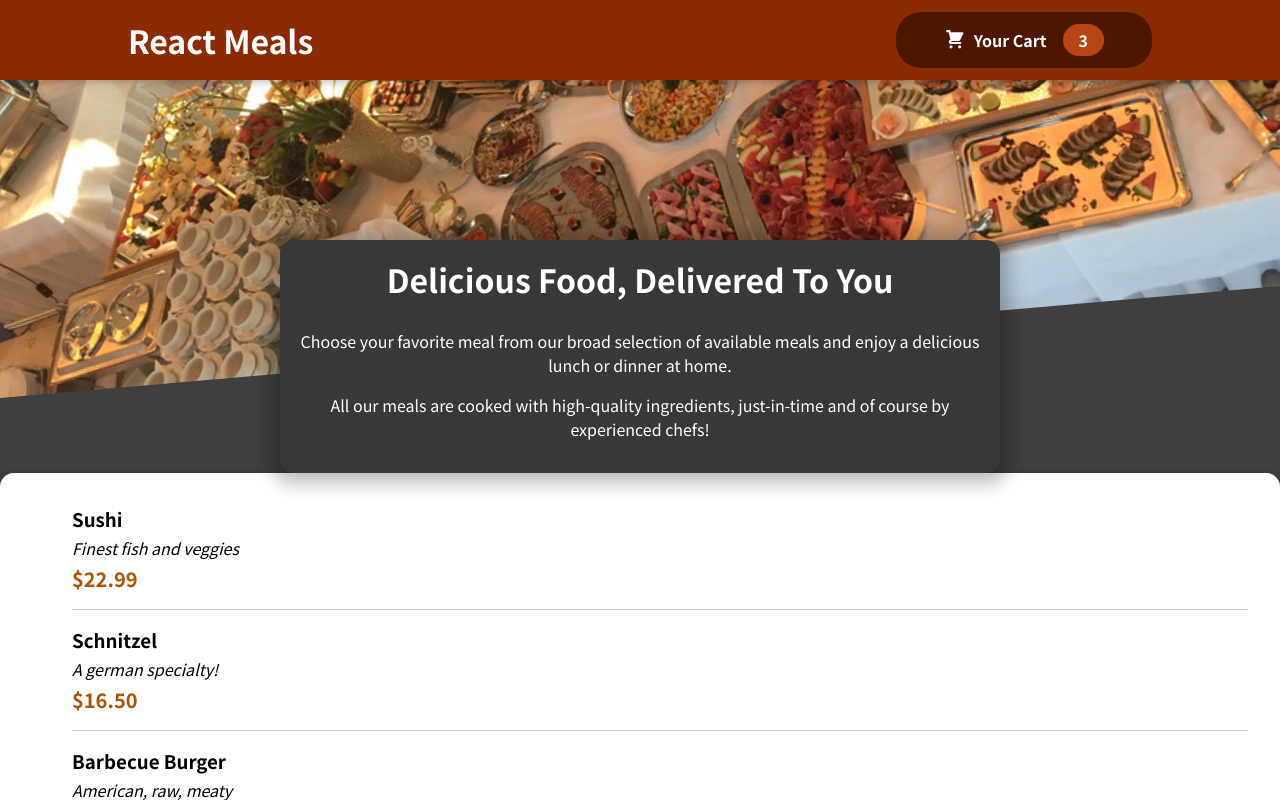
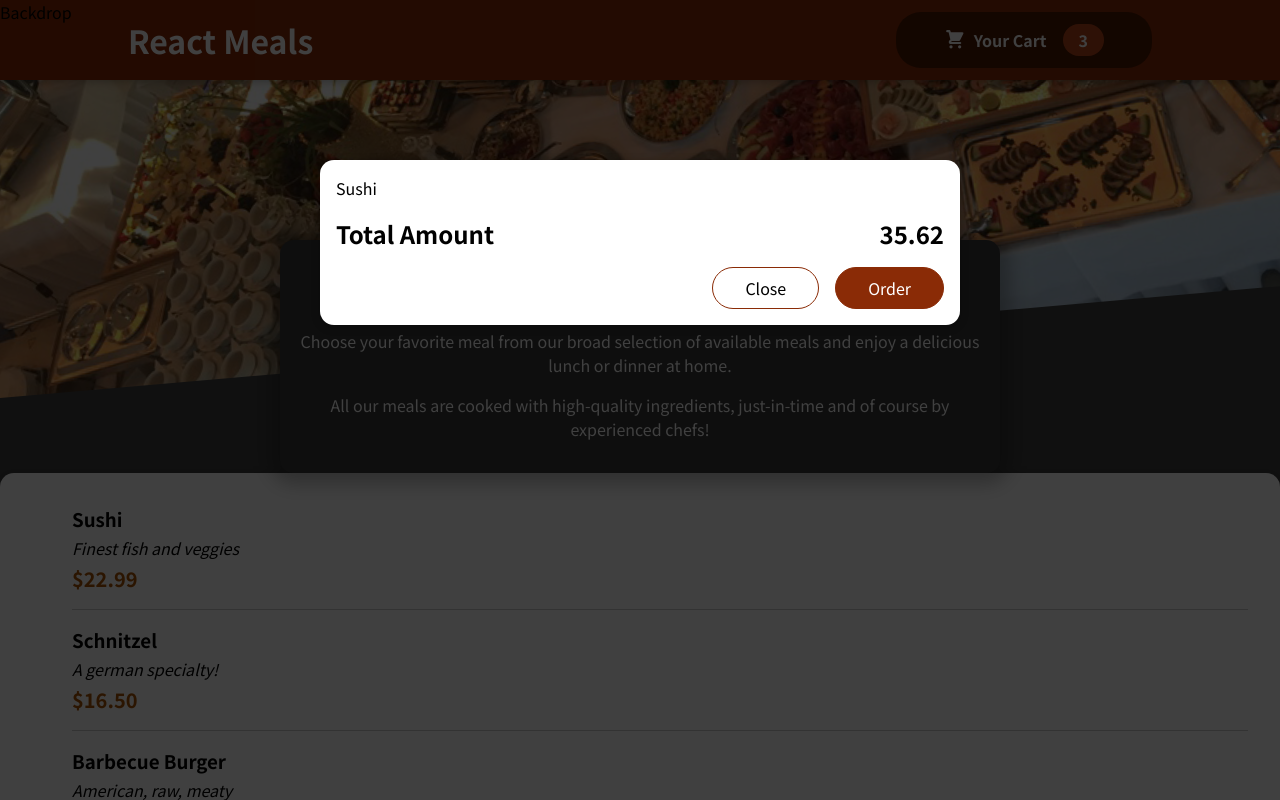
Before and after one commit to ReneMercadel/Food-Order-App, a React (Create React App) app: page / in a window 1280 px wide. Shown: the top 800 px of the page. Built offline with nearby package versions, Linux system fonts and the light colour scheme.

Commit message:
Implemented Lecture's Version of the Modal Template Component Successfully

```diff
--- a/public/index.html
+++ b/public/index.html
@@ -28,6 +28,7 @@
   </head>
   <body>
     <noscript>You need to enable JavaScript to run this app.</noscript>
+    <div id="overlays"></div>
     <div id="root"></div>
     <!--
       This HTML file is a template.
--- a/src/App.js
+++ b/src/App.js
@@ -2,11 +2,13 @@
 
 import Header from './components/Layout/Header';
 import Meals from './components/Meals/Meals';
+import Cart from './components/Cart/Cart';
 
 function App() {
   return (
     <Fragment>
-      <Header>Let's get started!</Header>
+      <Cart />
+      <Header />
       <main>
         <Meals />
       </main>
--- a/src/components/Cart/Cart.js
+++ b/src/components/Cart/Cart.js
@@ -1,4 +1,6 @@
 import React from 'react';
+
+import Modal from '../UI/Modal';
 
 import classes from './Cart.module.css';
 
@@ -6,12 +8,12 @@
   const cartItems = (
     <ul className={classes['cart-items']}>
       {[{ id: 'c1', name: 'Sushi', amount: 2, price: 12.99 }].map((item) => (
-        <li>{item.name}</li>
+        <li key={item.id}>{item.name}</li>
       ))}
     </ul>
   );
   return (
-    <div>
+    <Modal>
       {cartItems}
       <div className={classes.total}>
         <span>Total Amount</span>
@@ -21,7 +23,7 @@
         <button className={classes['button-alt']}>Close</button>
         <button className={classes.button}>Order</button>
       </div>
-    </div>
+    </Modal>
   );
 };
 
--- /dev/null
+++ b/src/components/UI/Modal.js
@@ -0,0 +1,32 @@
+import React, { Fragment } from 'react';
+import ReactDOM from 'react-dom';
+
+import classes from './Modal.module.css';
+
+const Backdrop = (props) => {
+  return <div className={classes.backdrop}>Backdrop</div>;
+};
+
+const ModalOverlay = (props) => {
+  return (
+    <div className={classes.modal}>
+      <div className={classes.content}>{props.children}</div>
+    </div>
+  );
+};
+
+const portalElement = document.getElementById('overlays');
+
+const Modal = (props) => {
+  return (
+    <Fragment>
+      {ReactDOM.createPortal(<Backdrop />, portalElement)}
+      {ReactDOM.createPortal(
+        <ModalOverlay>{props.children}</ModalOverlay>,
+        portalElement
+      )}
+    </Fragment>
+  );
+};
+
+export default Modal;
--- /dev/null
+++ b/src/components/UI/Modal.module.css
@@ -0,0 +1,40 @@
+.backdrop {
+  position: fixed;
+  top: 0;
+  left: 0;
+  width: 100%;
+  height: 100vh;
+  z-index: 20;
+  background-color: rgba(0, 0, 0, 0.75);
+}
+
+.modal {
+  position: fixed;
+  top: 20vh;
+  left: 5%;
+  width: 90%;
+  background-color: white;
+  padding: 1rem;
+  border-radius: 14px;
+  box-shadow: 0 2px 8px rgba(0, 0, 0, 0.25);
+  z-index: 30;
+  animation: slide-down 300ms ease-out forwards;
+}
+
+@media (min-width: 768px) {
+  .modal {
+    width: 40rem;
+    left: calc(50% - 20rem);
+  }
+}
+
+@keyframes slide-down {
+  from {
+    opacity: 0;
+    transform: translateY(-3rem);
+  }
+  to {
+    opacity: 1;
+    transform: translateY(0);
+  }
+}
```
